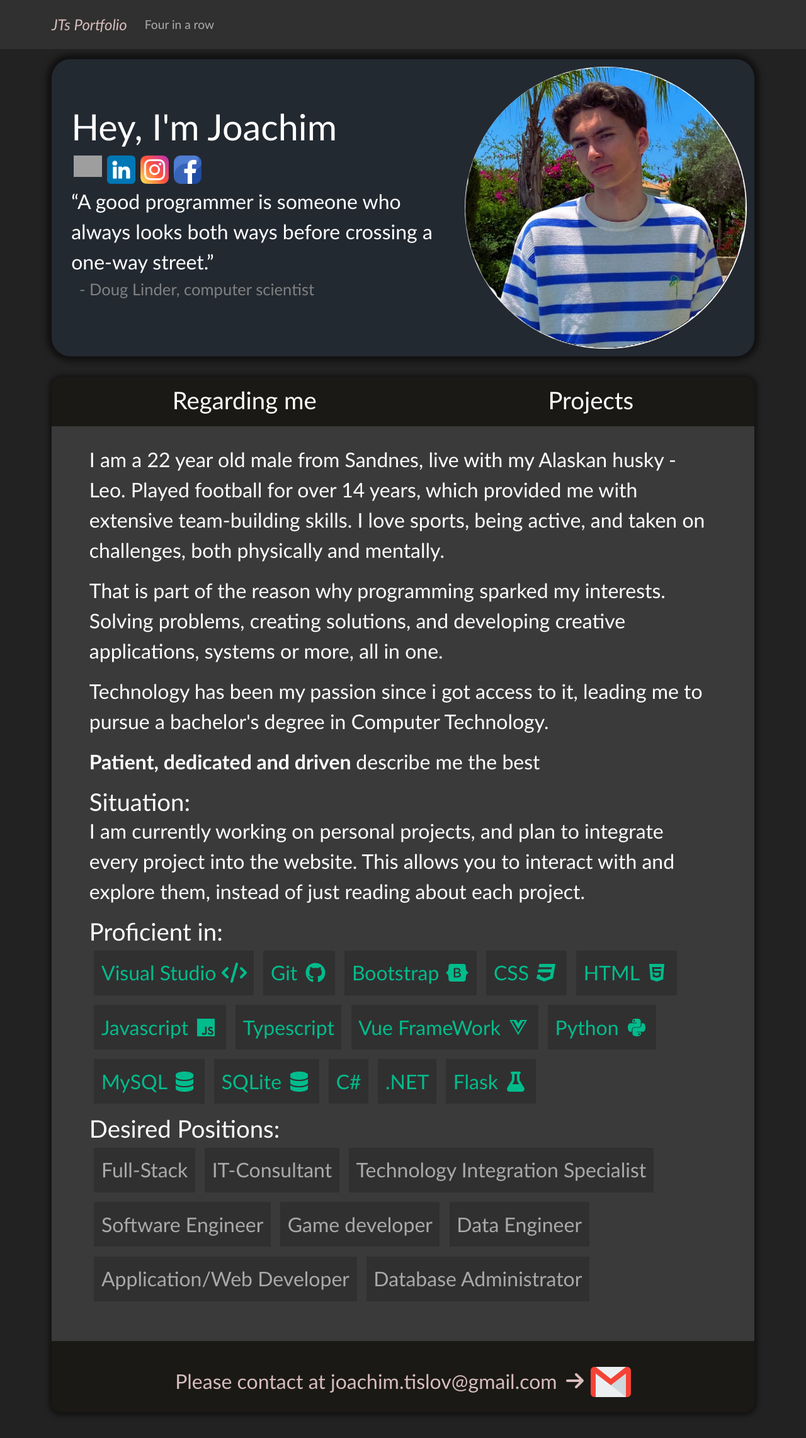
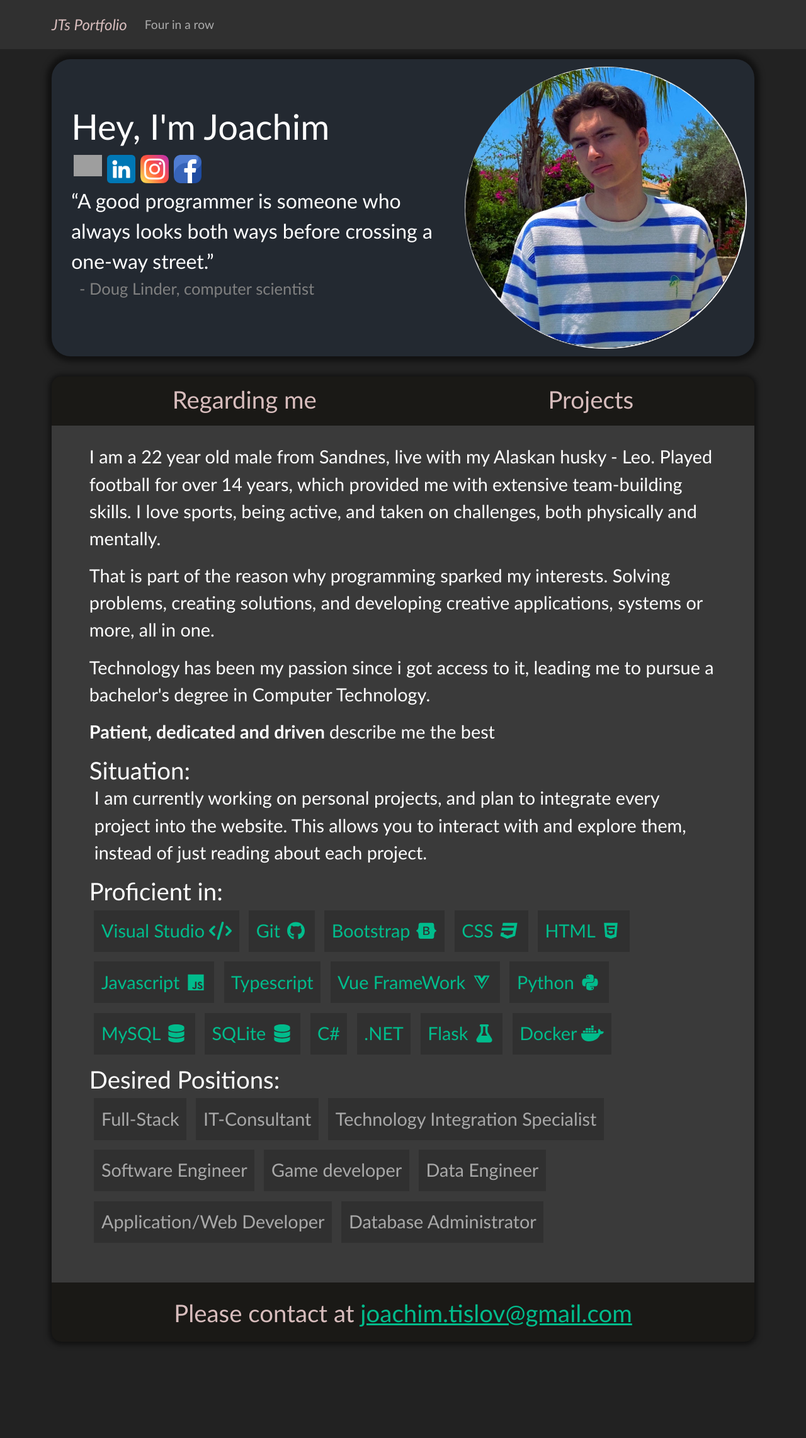
Before and after one commit to JoachimTislov/Portfolio, a Vue app: page / in a window 1280 px wide. Shown: the top 2284 px of the page at 63% size. Built offline with nearby package versions, Linux system fonts and the light colour scheme; grey boxes are pictures that could not be loaded.

Commit message:
css update

```diff
--- a/src/Data/personal.ts
+++ b/src/Data/personal.ts
@@ -10,6 +10,8 @@ export const personalData = {
 
     name: "Joachim",
     surname: "Tisløv",
+
+    email: 'joachim.tislov@gmail.com',
 
     about: [
         `I am a 22 year old male from Sandnes, live with my Alaskan husky - Leo.
@@ -47,16 +49,18 @@ export const personalData = {
             name: 'Macro Tracker',
             githubLink: 'https://github.com/JoachimTislov/MacroTracker',
             description: [
-                `During a two-month development period, my fellow student and I aimed for excellence in creating a Macro Tracker
+                `During a two-month development period, my fellow student and I aimed for excellence in creating a Macro Tracker.
                 I took responsibility for both backend and frontend development, while he focused on styling,
-                the website's structure and the setup of a profile picture for users on their profile.`,
+                the website's layout and enable users to upload a profile picture.`,
 
-                `This Macro Tracker includes an authentication system, personal meal and ingredient management, user profile, in built calender algorithms (since we could'nt use libraries) and a meal calendar.
-                We integrated the kassal.app API to enhance functionality. The technology stack includes: flask, flask login, vue js and python, enabling robust functionality and a smooth user experience.`,
+                `This Macro Tracker includes an authentication system, personal meal and ingredient management, user profile, built in calender algorithms (since we could'nt use libraries) and a meal calendar.
+                We integrated the kassal.app API to enhance functionality.`,
 
-                `Looking ahead, i am planning to expand Macro Tracker with additional features and refactoring the whole code structure, utilizing more tools.
-                We were in fact limited to the tools listed bellow since our teacher knowledge was limited, and that was understandable.
-                My goal is to publish the application as a standalone app, reaching a broader audience and providing enhanced dietary tracking capabilities.`
+                `I am considering expanding Macro Tracker with additional features, refactoring the whole code structure, and utilizing more tools.
+                We were in fact limited to the tools listed bellow since our teacher knowledge was limited.`,
+
+                `It would be quite cool to publish the application as a standalone app, but since theres
+                multiple popular macro apps, the chance of me doing so is small.`
             ],
             tools: [
 
@@ -76,23 +80,53 @@ export const personalData = {
             //routerLink: '/MacroTracker'
         },
         {
+            name: 'Image guesser',
+            description: [
+
+                `Me and four other people developed a game with the objective of guessing an image. The roles of the game consisted of an Oracle which could either be AI or
+                a person, and the rest were guessers. The game is straightforward: the Oracle of the game reveals parts of the image and the guessers
+                write their guesses in the chat until a player guesses correctly.`,
+
+                `The website's structure is composed of an authentication system, primarily to identify players and distinguish them as different individuals.
+                Then we have the join or create lobby options, the lobby features customizable options including the Oracle, image choice, amount of rounds, game mode and more.`,
+
+                `The application is synced using SignalR, allowing players to interact live. The Oracle of the game choose which image tiles to reveal, and if its AI or, in other words,
+                 an algorithm, then it determines which tiles to reveal when the leader of the lobby decides to do so.`,
+
+                `The development period was roughly two months. I experienced programming an application in a group for the first time. It was quite challenging,
+                 since I did not have full control over the project and could'nt just implement everything; So I adapted my work in relation to the group.`
+
+            ],
+            tools: [
+                //Frontend
+                skills['Bootstrap'],
+                skills['CSS'],
+                skills['HTML'],
+                skills['Javascript'],
+                skills['C#'],
+                skills['.NET'],
+                skills['SQLite'],
+                skills['Docker'],
+            ],
+        },
+        {
             name: 'Four in a row',
             githubLink: 'https://github.com/JoachimTislov/JTs-Portfolio/tree/main/src/Logic/FourInARow',
             description: [
 
                 `During my holiday, my father and brother played four in a row, and after hearing my brother loose
-                for the 7th time, i thought, why not create a bot which he can play against.`,
+                for the 7th time, I thought, why not create a bot which he can play against.`,
 
                 `This is what sparked the one-month development of a fairly complex four in a row bot.
                 The intent of creating such a bot, were to help my brother, but rather escalated into a far more better goal: `,
 
                 `- Creating an intelligent bot combining both simple and advanced algorithms, making it unbeatable.`,
 
-                `This is still ongoing, since it is in fact not unbeatable, but i am fortunately on the path to achieve this remarkable goal.`,
+                `This is still ongoing, since it is in fact not unbeatable, but I am fortunately on the path to achieve this remarkable goal.`,
 
-                `PS: I created this bot for fun, but half the time it was a pain in the butt, no seriously, i haven't written any typescript before
-                and decided midway through the project to convert my application written with javascript to typescript. All the struggles i went
-                through during development only made me and the code better, which motivates me when i am having a hard time.`,
+                `PS: I created this bot for fun, but half the time it was a pain in the butt, no seriously, I haven't written any typescript before
+                and decided midway through the project to convert my application written with javascript to typescript. All the struggles I went
+                through during development only made me and the code better, which motivates me when I am having a hard time.`,
             ],
             tools: [
                 //Frontend
--- a/src/Data/skills.ts
+++ b/src/Data/skills.ts
@@ -23,4 +23,5 @@ export const skills: skills = {
     'C#': {name: 'C#', icon: null, link: 'https://learn.microsoft.com/en-us/dotnet/csharp/tour-of-csharp/'},
     '.NET': {name: '.NET', icon: null, link: 'https://dotnet.microsoft.com/en-us/'},
     'Flask': {name: 'Flask', icon: ['fas', 'flask'], link: 'https://flask.palletsprojects.com/en/3.0.x/'},
+    'Docker': {name: 'Docker', icon: ['fab', 'docker'], link: 'https://docs.docker.com/'},
 }
--- a/src/assets/main.css
+++ b/src/assets/main.css
@@ -1,3 +1,4 @@
 * {
-    font-family: 'Trebuchet MS', 'Lucida Sans Unicode', 'Lucida Grande', 'Lucida Sans', Arial, sans-serif;
+  font-family: 'Trebuchet MS', 'Lucida Sans Unicode', 'Lucida Grande', 'Lucida Sans', Arial,
+    sans-serif;
 }
--- a/src/components/AboutMe.vue
+++ b/src/components/AboutMe.vue
@@ -21,7 +21,7 @@ const situation = personalData['situation']
 
                 <h3> Situation: </h3>
 
-                <p> {{ situation }} </p>
+                <p class="situation"> {{ situation }} </p>
 
                 <h3> Proficient in: </h3>
 
@@ -54,6 +54,11 @@ const situation = personalData['situation']
 </template>
 
 <style scoped>
+
+
+.situation {
+    margin-left: 0.5rem;
+}
 
 .link {
     text-decoration: none;
@@ -88,7 +93,7 @@ h3 {
 }
 
 p {
-    font-size: clamp(1.1rem, 3vw, 2rem);
+    font-size: clamp(1.1rem, 2.6vw, 1.8rem);
 }
 
 h3 {
--- a/src/components/HomeMiniNavbar.vue
+++ b/src/components/HomeMiniNavbar.vue
@@ -26,7 +26,7 @@ import { RouterLink } from 'vue-router';
 .link {
     text-decoration: none;
 
-    color: white;
+    color:rgb(216, 189, 189);
 
     font-size: clamp(1.2rem, 3vw, 2.5rem);
 }
--- a/src/components/HomePage.vue
+++ b/src/components/HomePage.vue
@@ -26,8 +26,10 @@ import myProfile from './myProfile.vue';
 .content {
     background-color: #1A1916;
 
+    margin-top: 2rem;
+    margin-bottom: 10rem;
+
     border-radius: 15px;
-    margin-top: 3%;
     box-shadow: 0 1px 8px 4px rgba(0, 0, 0, 0.5), 0 0 0 0 rgba(0, 0, 0, 0.5);
 }
 
--- a/src/components/contactMe.vue
+++ b/src/components/contactMe.vue
@@ -1,13 +1,16 @@
+<script setup lang="ts">
+
+import { personalData } from '@/Data/personal';
+
+const email = personalData['email']
+
+</script>
+
 <template>
 
     <div class="d-flex justify-content-around">
         <p class="contact">
-            Please contact at joachim.tislov@gmail.com
-
-            <font-awesome-icon class="arrow" :icon="['fas', 'arrow-right']" />
-
-            <a href="mailto:Joachim.tislov@gmail.com"><img class="gmail" src="@\\assets\\images\\gmail.png" /></a>
-
+            Please contact at <a href="mailto: {{ email }}"> {{ email }} </a>
         </p>
     </div>
 
@@ -19,9 +22,9 @@
     text-decoration: none;
     color: rgb(216, 189, 189);
 
-    margin-top: 3%;
+    margin: 1rem;
 
-    font-size: clamp(0.75rem, 3vw, 2rem);
+    font-size: clamp(0.8rem, 3vw, 2.5rem);
 }
 
 .gmail {
--- a/src/components/myProfile.vue
+++ b/src/components/myProfile.vue
@@ -31,6 +31,7 @@ const name = personalData['name']
 <style scoped>
 
 .info {
+    margin: 1rem;
     margin-right: 0.2rem;
     margin-left: clamp(1rem, 1.5vw, 2rem);
 }
@@ -47,14 +48,13 @@ blockquote {
 }
 
 h1 {
-    font-size: 6rem;
+    font-size: clamp(3.5rem, 4vw, 5rem);
     margin-top: 0;
 }
 
-@media (max-width: 1500px) {
+@media (max-width: 990px) {
     h1 {
-        font-size: clamp(2.5rem, 4.5vw, 6rem);
-        margin-top: 0;
+        font-size: clamp(2.4rem, 2.5vw, 3rem);
     }
 }
 
--- a/src/components/projectTemplate.vue
+++ b/src/components/projectTemplate.vue
@@ -25,7 +25,7 @@ defineProps(['project'])
 
                 <RouterLink v-if="project.routerLink" :to="project.routerLink"> <p> Go to {{ project.name }} </p> </RouterLink>
 
-                <a :href="project.githubLink">
+                <a v-if="project.githubLink" :href="project.githubLink">
                     Github repository
                 </a>
             </div>
@@ -70,7 +70,7 @@ p, .icon, a {
 }
 
 h1 {
-    font-size: clamp(1.2rem, 3vw, 3rem);
+    font-size: clamp(1.2rem, 3vw, 2.5rem);
 }
 
 </style>
```
Also changed, not shown: src/assets/images/image-guesser.png (added), 1 other file (tests, documents, lock files or other folders).
